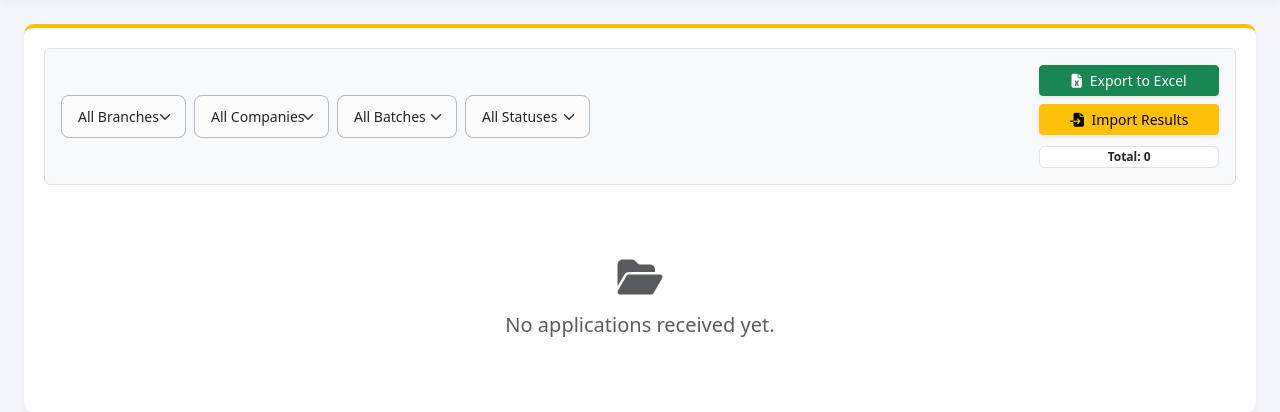
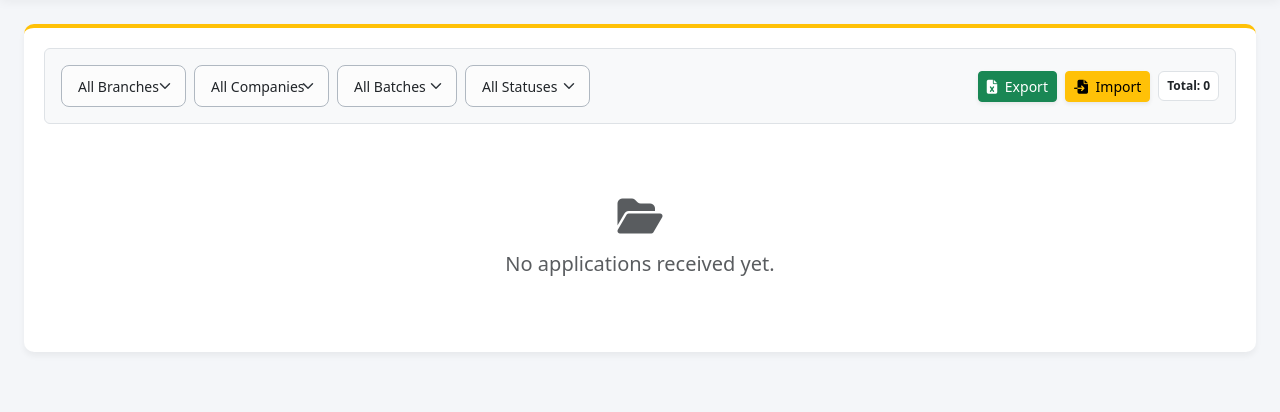
Before and after one commit to Aman-p02/gecm_placement_portal, a PHP site: page /gec_placement_portal/view_applicants.php in a window 1280 px wide. Shown: the part 61-473 px from the top of the page. Run offline with PHP 8.4, Linux system fonts and the light colour scheme; a user stored in the database is signed in; data that the repository does not hold is empty; some libraries are stand-ins or nearby versions.

Commit message:
fix report page

```diff
--- a/admin-module/view_applicants.php
+++ b/admin-module/view_applicants.php
@@ -284,8 +284,8 @@ $csrfToken = generate_csrf_token();
 
                 <div class="custom-card border-top border-4 border-warning">
                     <div class="mb-4 bg-light p-3 rounded border">
-                        <div class="row g-3 align-items-center">
-                            <div class="col-md-10">
+                        <div class="row g-3 align-items-center justify-content-between">
+                            <div class="col-md-auto">
                                 <form action="" method="GET" class="row g-2">
                                     <?php if ($adminRole === 'superadmin'): ?>
                                     <div class="col-auto">
@@ -331,19 +331,19 @@ $csrfToken = generate_csrf_token();
                                 </form>
                             </div>
 
-                            <div class="col-md-2 text-end">
+                            <div class="col-md-auto text-md-end d-flex gap-2 align-items-center flex-wrap justify-content-md-end">
                                 <?php
                                     $exportParams = $_GET;
                                     $exportParams['export'] = 'csv';
                                     $exportUrl = '?' . http_build_query($exportParams);
                                 ?>
-                                <a href="<?= htmlspecialchars($exportUrl) ?>" class="btn btn-sm btn-success shadow-sm w-100 mb-2">
-                                    <i class="fa-solid fa-file-excel me-1"></i> Export to Excel
+                                <a href="<?= htmlspecialchars($exportUrl) ?>" class="btn btn-sm btn-success shadow-sm">
+                                    <i class="fa-solid fa-file-excel me-1"></i> Export
                                 </a>
-                                <button type="button" class="btn btn-sm btn-warning shadow-sm w-100 mb-2" data-bs-toggle="modal" data-bs-target="#importModal">
-                                    <i class="fa-solid fa-file-import me-1"></i> Import Results
+                                <button type="button" class="btn btn-sm btn-warning shadow-sm" data-bs-toggle="modal" data-bs-target="#importModal">
+                                    <i class="fa-solid fa-file-import me-1"></i> Import
                                 </button>
-                                <span class="badge bg-white text-dark border w-100 py-1">Total: <?= count($applications) ?></span>
+                                <span class="badge bg-white text-dark border py-2">Total: <?= count($applications) ?></span>
                             </div>
                         </div>
                     </div>
```
